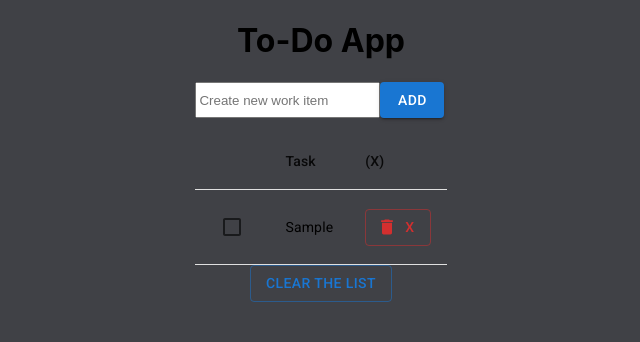
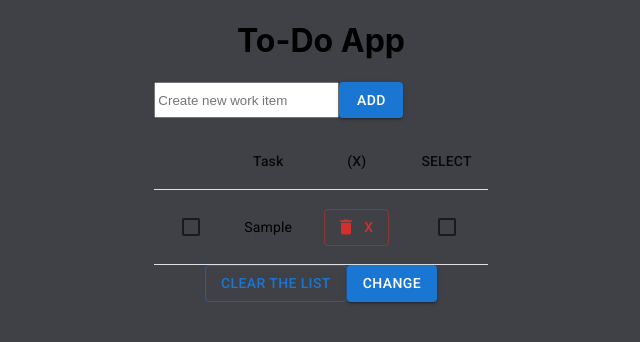
Before and after one commit to techinWong/todo_app, a React (Create React App) app: page / in a window 1280 px wide. Both pictures are taken after typing "Sample" into the empty fields and a click on the button "ADD". Shown: the top 342 px of the page, without its empty margins (319-959 px from the left). Built offline with nearby package versions, Linux system fonts and the light colour scheme.

Commit message:
Change Items
Change Items by selectItems function and changItems function

```diff
--- a/src/AppItems.js
+++ b/src/AppItems.js
@@ -23,9 +23,10 @@ class AppItems extends React.Component {
         var tableHeader =
             <TableHead className="tableHead">
                 <TableRow>
-                    <TableCell></TableCell>
-                    <TableCell className="taskitem">Task</TableCell>
-                    <TableCell>(X)</TableCell>
+                    <TableCell align="center"></TableCell>
+                    <TableCell align="center" className="taskitem">Task</TableCell>
+                    <TableCell align="center">(X)</TableCell>
+                    <TableCell align="center">SELECT</TableCell>
                 </TableRow>
             </TableHead>;
 
@@ -40,6 +41,7 @@ class AppItems extends React.Component {
                 <TableCell>
                     <Button className="remove" onClick={this.props.deleteItems.bind(this, index)} variant="outlined" color="error" startIcon={<DeleteIcon />}>X</Button>
                 </TableCell>
+                <TableCell align="center"><Checkbox onClick={this.props.selectItems.bind(this,index)} checked={item.select}/></TableCell>
             </TableRow>
         });
 
--- a/src/ControlElement.js
+++ b/src/ControlElement.js
@@ -11,7 +11,8 @@ class ControlElement extends React.Component{
 
         this.state = {
             items: [],
-            newItem: {}
+            newItem: {},
+            selectItems:[]
         }
 
         this.clear = this.clear.bind(this);
@@ -19,11 +20,19 @@ class ControlElement extends React.Component{
         this.handleChange = this.handleChange.bind(this);
         this.handleSubmit = this.handleSubmit.bind(this);
         this.completeItems = this.completeItems.bind(this);
+        this.selectItems = this.selectItems.bind(this);
+        this.changeItems = this.changeItems.bind(this);
 
     }
 
     clear(){
         this.setState({ items: []});
+    }
+
+    selectItems(index){
+        let item = this.state.items;
+        item[index].select = !item[index].select
+        this.setState({items:item })
     }
 
     completeItems(index) {
@@ -32,13 +41,36 @@ class ControlElement extends React.Component{
         this.setState({ items: item })
     }
 
+    changeItems(){
+        const items = this.state.items;
+        const filterArray = this.state.items.filter(item => item.select === true);
+        if(filterArray.length === 2){
+                var k=1
+                    items.forEach((item,i) => {
+                        if(item.select === true){
+                            items[i] = filterArray[k]
+                            k--
+                            item.select = false
+                        }
+                    })
+                this.setState({items:items})
+        }
+        else{
+            alert('Please Select Only 2 Options')
+            items.forEach(item => {
+                item.select = false
+            })
+            this.setState({items:items})
+        }
+    }
+
     deleteItems(number,event){
         const filterArray = this.state.items.filter(item => this.state.items.indexOf(item) !== number);
         this.setState({ items:filterArray });
     }
 
     handleChange(event){
-        this.setState({newItem:{title:event.target.value , click:false}});
+        this.setState({newItem:{title:event.target.value , click:false , select:false}});
     }
 
     handleSubmit(event){
@@ -67,8 +99,10 @@ class ControlElement extends React.Component{
                     items={this.state.items}
                     deleteItems={this.deleteItems}
                     completeItems={this.completeItems}
+                    selectItems={this.selectItems}
                 />
                 <Button className="clear" onClick={this.clear} variant="outlined">Clear the List</Button>
+                <Button className="change" variant="contained" onClick={this.changeItems}>Change</Button>
             </div>
         );
     }
```
